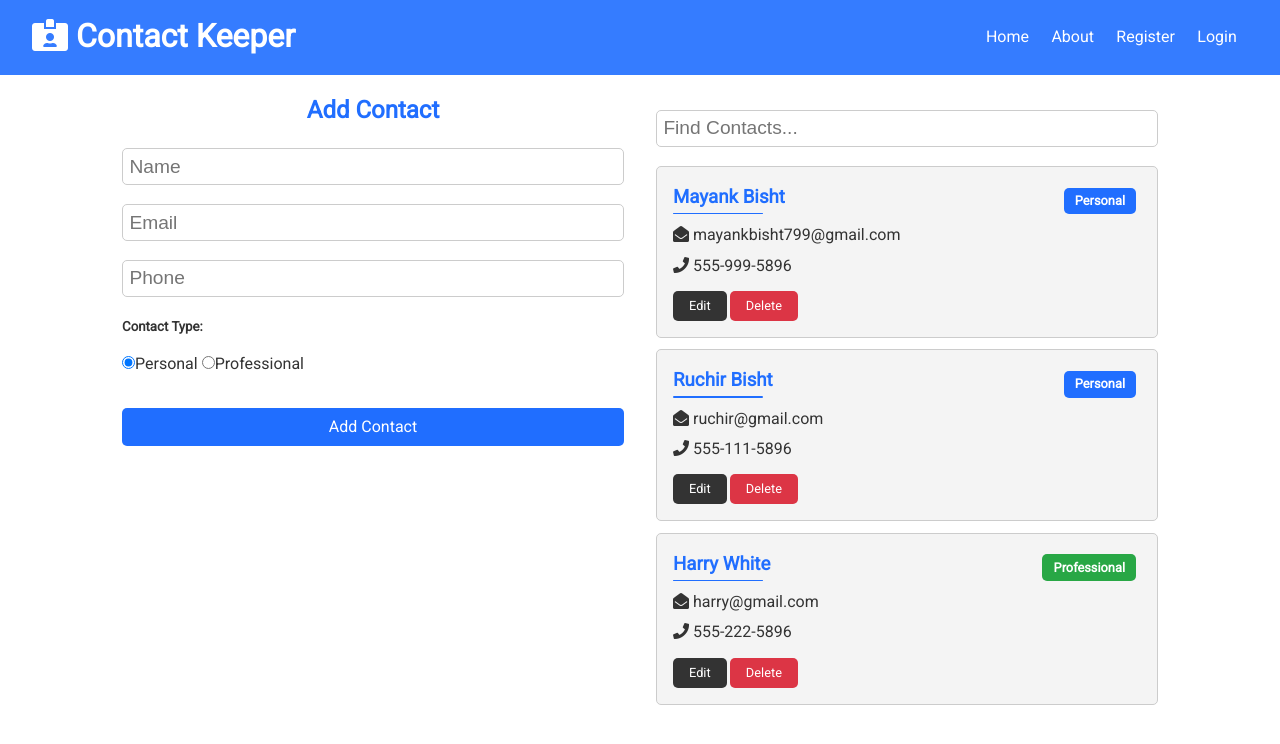
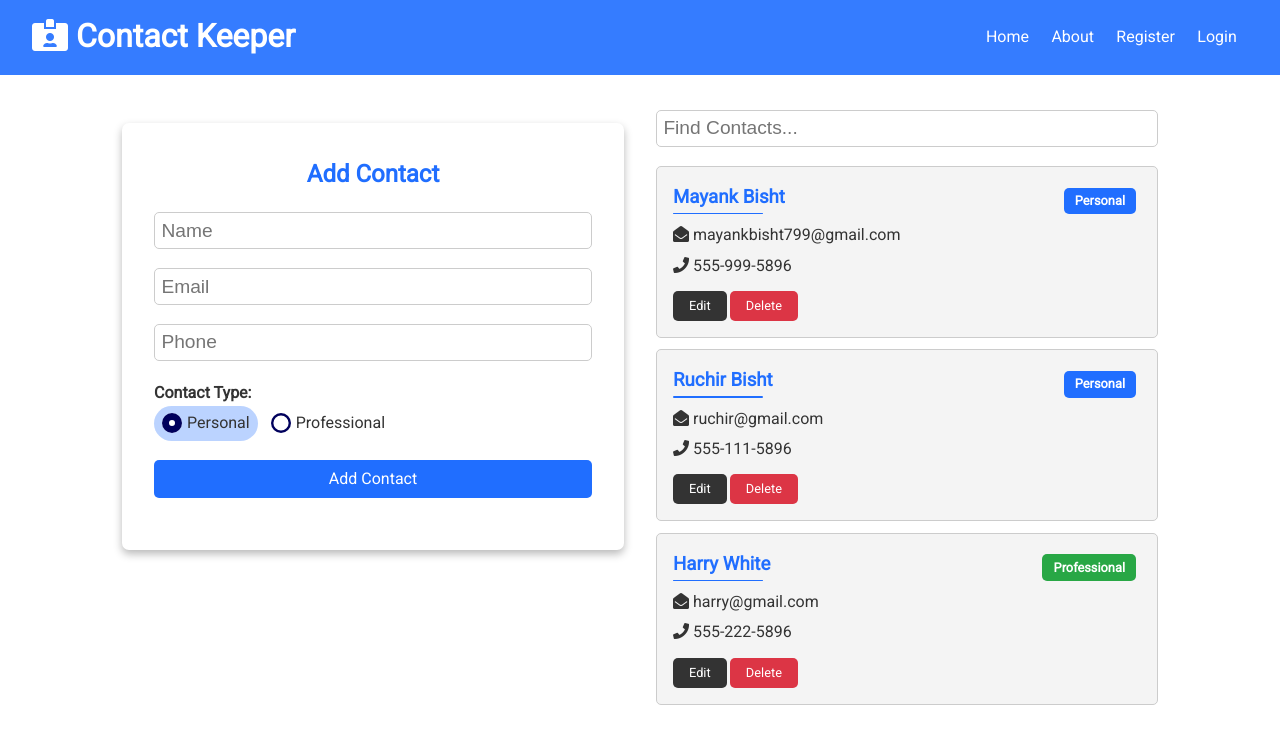
Before and after one commit to Maxank-Bisht/contact-keeper, a React (Create React App) app in the folder client/: page / in a window 1280 px wide. Shown: the top 744 px of the page. Built offline with nearby package versions, Linux system fonts and the light colour scheme.

Commit message:
create alert context

```diff
--- a/client/src/App.css
+++ b/client/src/App.css
@@ -345,7 +345,42 @@ button {
 	max-width: 500px;
 	margin: 2rem auto;
 	overflow: hidden;
-	padding: 0 2rem;
+	padding: 1rem 2rem;
+	border-radius: 7px;
+	box-shadow: 1px 1px 16px #00000040;
+}
+.myRadio span {
+	display: inline-flex;
+	justify-content: center;
+	align-items: center;
+	padding: 0.3rem 0.5rem;
+	border-radius: 10rem;
+}
+.myRadio span:hover {
+	background-color: #206eff4d;
+}
+.myRadio + .myRadio {
+	margin-left: 5px;
+}
+.myRadio input[type='radio'] {
+	display: none;
+}
+.myRadio input:checked + span {
+	background-color: #206eff4d;
+}
+.myRadio input:checked + span::before {
+	box-shadow: inset 0 0 0 0.4375em #00005c;
+}
+.myRadio span::before {
+	background-color: white;
+	box-sizing: border-box;
+	content: '';
+	display: inline-block;
+	border-radius: 50%;
+	margin-right: 5px;
+	height: 20px;
+	width: 20px;
+	box-shadow: inset 0 0 0 0.15em #00005c;
 }
 
 .form-container h1,
--- a/client/src/components/contacts/ContactForm.js
+++ b/client/src/components/contacts/ContactForm.js
@@ -41,14 +41,17 @@ const ContactForm = () => {
 	};
 
 	return (
-		<form onSubmit={onSubmit}>
+		<form style={myStyle} onSubmit={onSubmit}>
 			<h2 className='text-primary'> {current ? 'Edit Contact' : 'Add Contact'} </h2>
 			<input type='text' name='name' value={name} placeholder='Name' onChange={onChange} />
 			<input type='email' name='email' value={email} placeholder='Email' onChange={onChange} />
 			<input type='text' name='phone' value={phone} placeholder='Phone' onChange={onChange} />
-			<h5>Contact Type:</h5>
+			<h4>Contact Type:</h4>
+			<label className='myRadio'>
 				<input type='radio' name='type' value='personal' onChange={onChange} checked={type === 'personal'} />
-			Personal{' '}
+				<span>Personal</span>
+			</label>
+			<label className='myRadio'>
 				<input
 					type='radio'
 					name='type'
@@ -56,7 +59,9 @@ const ContactForm = () => {
 					onChange={onChange}
 					checked={type === 'professional'}
 				/>
-			Professional
+				<span>Professional</span>
+			</label>
+
 			<div>
 				<input
 					type='submit'
@@ -75,4 +80,12 @@ const ContactForm = () => {
 	);
 };
 
+const myStyle = {
+	boxShadow: '0px 4px 8px #00000047',
+	padding: '2rem',
+	marginTop: '2rem',
+	marginBottom: '2rem',
+	borderRadius: '7px',
+};
+
 export default ContactForm;
--- /dev/null
+++ b/client/src/context/alert/alertContext.js
@@ -0,0 +1,5 @@
+import { createContext } from 'react';
+
+const alertContext = createContext();
+
+export default alertContext;
```
Also changed, not shown: client/src/context/alert/AlertState.js (added, +34 -0 lines), client/src/context/alert/alertReducer.js (added, +14 -0 lines). Lines whose indentation alone changed are shown as unchanged.
